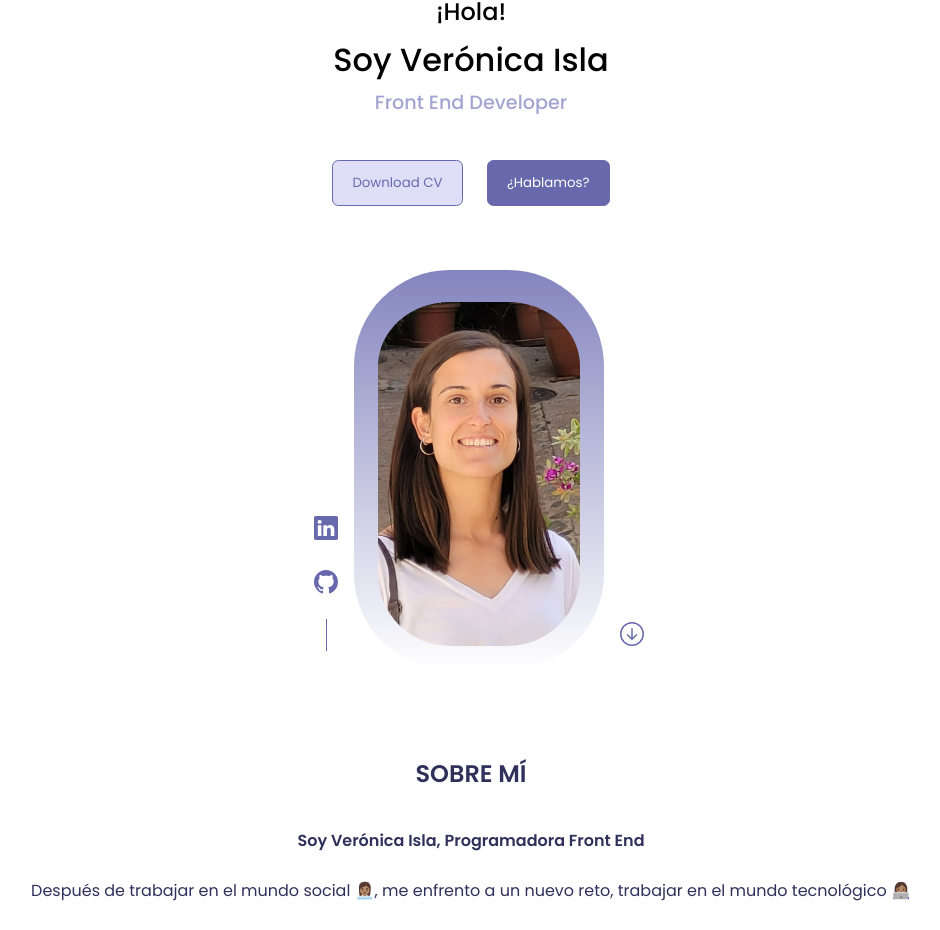
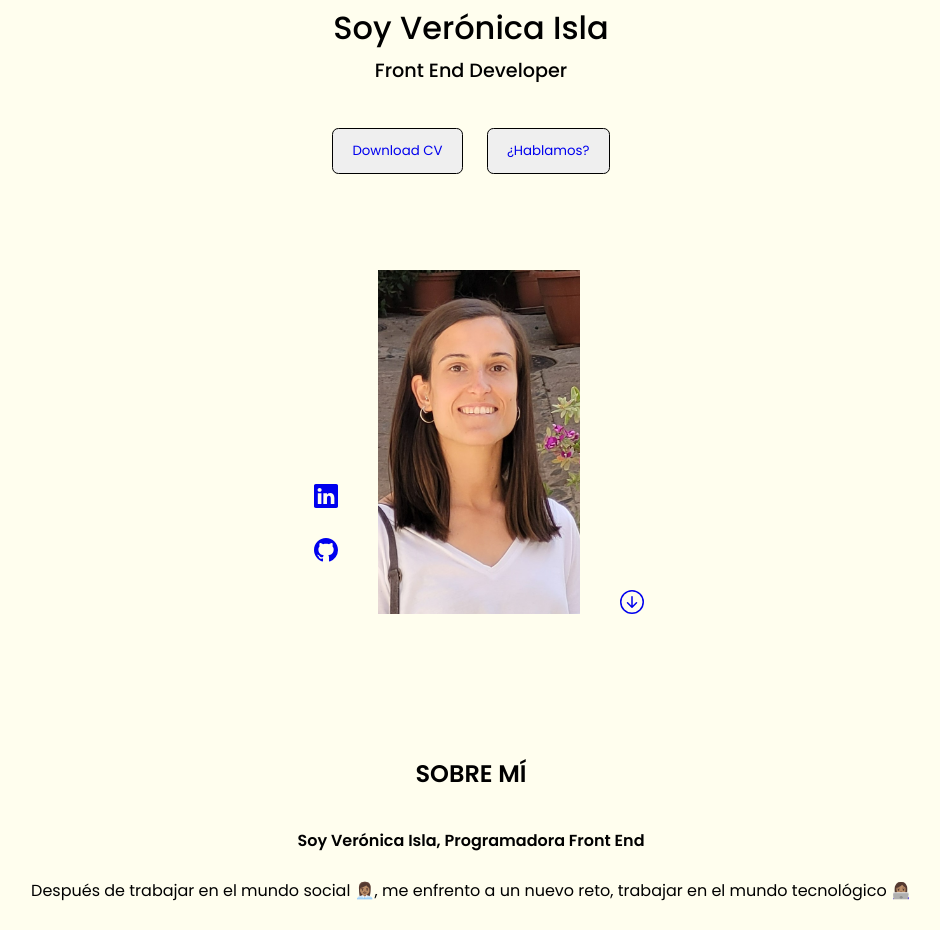
Before and after one commit to veroisla/Portfolio, a React (Create React App) app: page / in a window 1280 px wide. Shown: the part 72-1002 px from the top of the page, without its empty margins (169-1109 px from the left). Built offline with nearby package versions, Linux system fonts and the light colour scheme.

Commit message:
going to change colors of web, deleted colors variables

```diff
--- a/src/components/Header.js
+++ b/src/components/Header.js
@@ -5,10 +5,12 @@ import CV from '../CV.pdf';
 import ME from '../images/ME.jpg';
 import { BsArrowDownCircle } from 'react-icons/bs';
 import HeaderSocials from './HeaderSocials';
+// import dots from '../images/dots.jpg';
 
 function Header() {
   return (
     <header className="header" id="home">
+      {/* <img src={dots} alt="" className="header__dots" /> */}
       <h5 className="header__hello">¡Hola!</h5>
       <h1 className="header__name">Soy Verónica Isla</h1>
       <h5 className="header__frontEnd">Front End Developer</h5>
--- a/src/styles/Components/About.scss
+++ b/src/styles/Components/About.scss
@@ -2,7 +2,7 @@
 @import "../Core/Variables.scss";
 
 .about {
-    color: $--color-primary2;
+
     display: flex;
     flex-direction: column;
     align-items: center;
@@ -11,7 +11,6 @@
  &__aboutMe {
      font-size: 1.5rem;
      font-weight: 800;
-     color: $--color-primary2;
      text-transform: uppercase;
      margin-bottom: 2rem;
      }
--- a/src/styles/Components/Footer.scss
+++ b/src/styles/Components/Footer.scss
@@ -8,20 +8,8 @@
     height: 8rem;
     box-shadow: 0px 0px 10px #28e2c9ab;
 
-
-&__copyrigth {
-    color: $--color-primary2;
-}
     &__island {
         font-size: 1.5rem;
-    }
-
-    &__arrow {
-        font-size: 1.5rem;
-
-        &:hover {
-            color: $--color-primary2;
-            box-shadow: 5px red;
-        }
+        color: $--color-icon-palm;
     }
 }
--- a/src/styles/Components/Header.scss
+++ b/src/styles/Components/Header.scss
@@ -6,6 +6,7 @@
 .header {
     padding-top: 4rem;
     padding-bottom: 2rem;
+    padding: 2rem 0 2rem 0;
     height: 100vh;
     overflow: hidden;
     display: flex;
@@ -14,20 +15,11 @@
     height: 100vh;
     position: relative;
 
-    // &::after{
-    // content: "";
-    // position: absolute;
-    // bottom: 0;
-    // left: 0;
-    // z-index: -2;
-    // width: 0;
-    // height: 0;
-    // border-color: transparent transparent transparent #fff;
-    // border-style: solid;
-    // border-width: 20vw 0 0 100vw;
-    // }
-
-
+&__dots {
+    position: absolute;
+    z-index: -5;
+    width: 80%;
+}
  //TEXT
 
  &__hello {
@@ -42,47 +34,37 @@
 
  &__frontEnd {
      font-size: 1.2rem;
-     color: $--color-bg2;
+
  }
 
  //BUTTONS
 
  &__link--cv {
-    color: $--color-primary;
     padding: 0.7rem;
     transition: color 0.6s;
 
     &:hover {
-        color: $--color-white;
+
     }
  }
 
  &__link--talk {
-    color: $--color-white;
+
     padding: 0.7rem;
     transition: color 0.6s;
-
-    &:hover {
-        color: $--color-primary;
-    }
  }
 
     &__btn--cv {
     margin-top: 2.5rem;
-    background-color: $--color-bg;
+
     margin-right: 1.5rem;
     transition: background-color 0.6s;
-
-    &:hover {
-        background-color: $--color-primary;
-    }
  }
 
  &__btn--talk {
-     background-color: $--color-primary;
      transition: background-color 0.6s;
      &:hover {
-        background-color: $--color-bg;
+
      }
 
  }
@@ -103,20 +85,14 @@
      width: 250px;
      height: 400px;
      margin-top: 4rem;
-     border-radius: 6rem 6rem 6rem 6rem ;
+    //  border-radius: 6rem 6rem 6rem 6rem ;
     //  border-radius: 12rem 12rem 0 0  ;
-     background: linear-gradient($--color-img, transparent);//Gradiante fondo hero
+    //  background: linear-gradient(#3fd1d1, transparent);//Gradiante fondo hero
      padding: 2rem 1.5rem 1.5rem 1.5rem;
  }
 
  //SOCIAL ICONS
- &__link {
-    color: $--color-primary;
 
-    &:hover {
-        color: $--color-img;
-    }
- }
  &__socials {
      display: flex;
      flex-direction: column;
@@ -131,7 +107,6 @@
          content: "";
          width: 1px;
          height: 2rem;
-         background-color: $--color-primary;
      }
  }
 
--- a/src/styles/Components/Proyects.scss
+++ b/src/styles/Components/Proyects.scss
@@ -27,6 +27,8 @@
     flex-direction: column;
     align-items: center;
     box-shadow: 2px 5px 10px #28e2c9ab;
+    box-shadow: 2px 5px 10px #20ffff;
+    box-shadow: 2px 5px 10px #3fd1d1;
     border-radius: 25px;
     margin-bottom: 5rem;
     width: 80%;
@@ -73,13 +75,6 @@
     color: #cb0c59;
     background: rgba(252,248,241,.8);
     box-shadow: 2px 2px 5px #28e2c9ab;
-
-
-
     cursor: pointer;
-
-    &:hover {
-       color: $--color-primary2;
-    }
 }
 }
--- a/src/styles/Components/Skills.scss
+++ b/src/styles/Components/Skills.scss
@@ -10,7 +10,6 @@
      &__title {
         font-size: 2.5rem;
         font-weight: 800;
-        color: $--color-bg5;
         margin: 2rem 0rem 2rem 0rem;
      }
 
@@ -28,10 +27,9 @@
         justify-content: center;
         align-items: center;
         font-size: 2.5rem;
-        color: $--color-primary;
         border-radius: 50px;
         width: 70px;
         height: 70px;
-        background-color: aquamarine;
+        border: solid 2px aquamarine;
      }
      }
--- a/src/styles/Core/Variables.scss
+++ b/src/styles/Core/Variables.scss
@@ -1,50 +1,19 @@
 
-//FONTS
+//COLORES DEFINITIVOS
 
-//COLORS
+//--ICONOS
+$--color-icon-palm:#20ffff;
 
-// $--color-bg: #ff6f69;
-// $--color-primary: #ffeead;
+//LETRAS
 
-// $--color-bg:#cc7295;
-// $--color-primary: #f2e4dc;
+//BORDER
 
-// $--color-bg: #0e9aa7;
-// $--color-primary: #88d8b0;
-// $--color-icons:#3da4ab;
-
-// $--color-bg: #30849e;
-// $--color-primary: #20ffff;
-
-$--color-primary-variant:rgba(77, 181, 255, 0.4);
-$--color-white:#fff;
-$--color-hover: #ffeead;
-$--color-light:rgba(255, 255, 255, 0.6);
-
-//PURPLE CHOICE
-
-$--color-bg: hsl(239, 60%, 92%);
-$--color-bg2: hsl(239, 33%, 73%);
-$--color-bg3: hsl(239, 26%, 93%);
-$--color-bg4: hsl(239, 39%, 83%);
-$--color-bg5:hsl(239, 31%, 63%);
+//BACKGROUND
 
 
 
-$--color-primary: hsl(239, 29%, 54%);
+//----------------------------------//
 
-$--color-primary2:hsl(238, 34%, 38%);
-$--color-primary2:hsl(237, 32%, 27%);
-
-$--color-img: hsl(239, 31%, 63%);
-
-// // YELLOW ??;$--color-bg:  #f5df4d;
-//    $color-primary: #ffd86a;
-//     $--color-secondary: #839a66;
-//     $--color-secondary-initial: #e0998e;
-//    $--color-bg5: WHITE;
-//     $--color-bg5:#337ab7;
-//     $--color-primary:#337ab7;
 
 //SIZES
 $--container-width-lg: 75%;
@@ -67,7 +36,8 @@ body {
     font-family: 'Poppins', sans-serif;
     line-height: 1.7;
     position: relative;
-
+    background-color: #FFF9F7;
+    background-color: #FFFEEE;
 }
 
 a {
@@ -96,7 +66,7 @@ h1 {
      padding: 0.75rem 0.5rem;
     border-radius: 0.4rem;
     cursor: pointer;
-    border: 1px solid $--color-primary;
+    border: 1px solid black;
 }
 
 img {
```
Also changed, not shown: src/images/dots.jpg (added).
